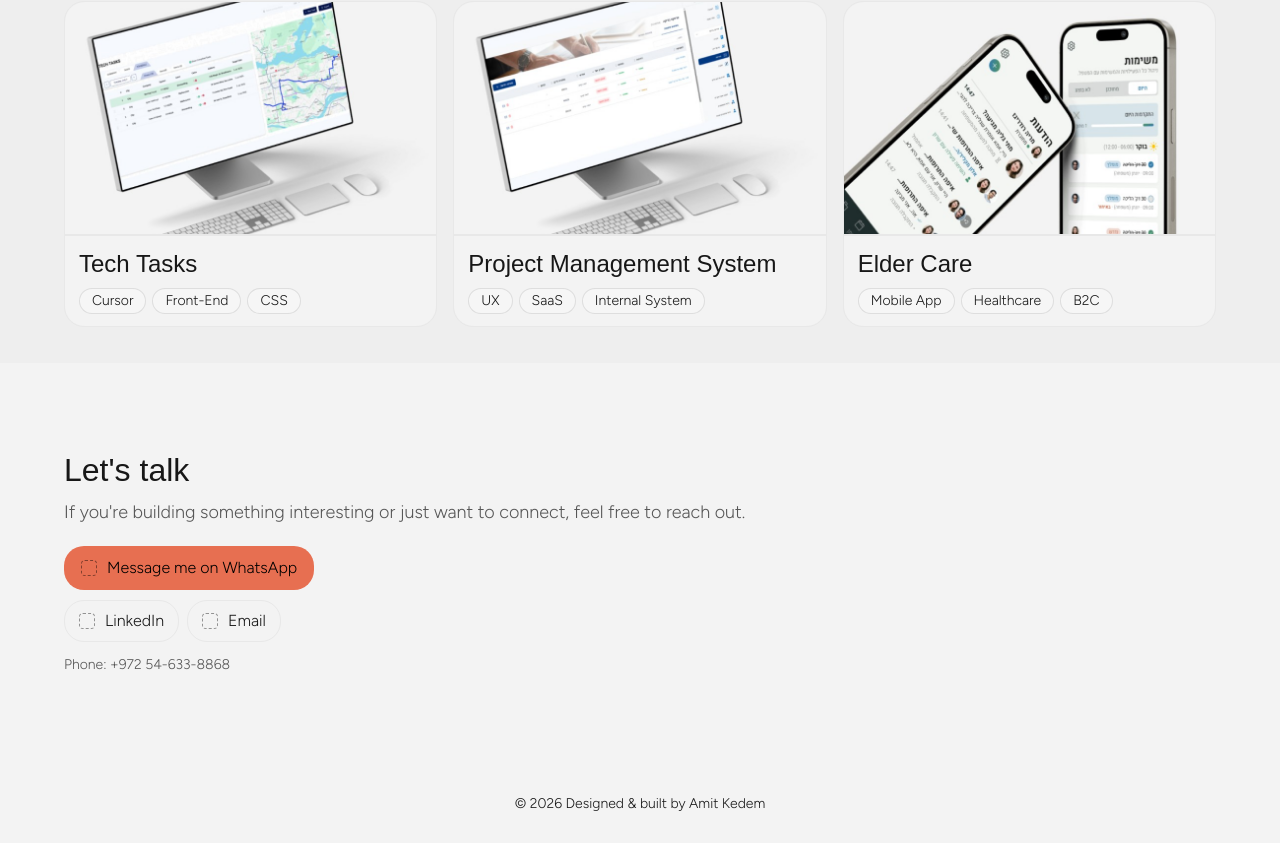
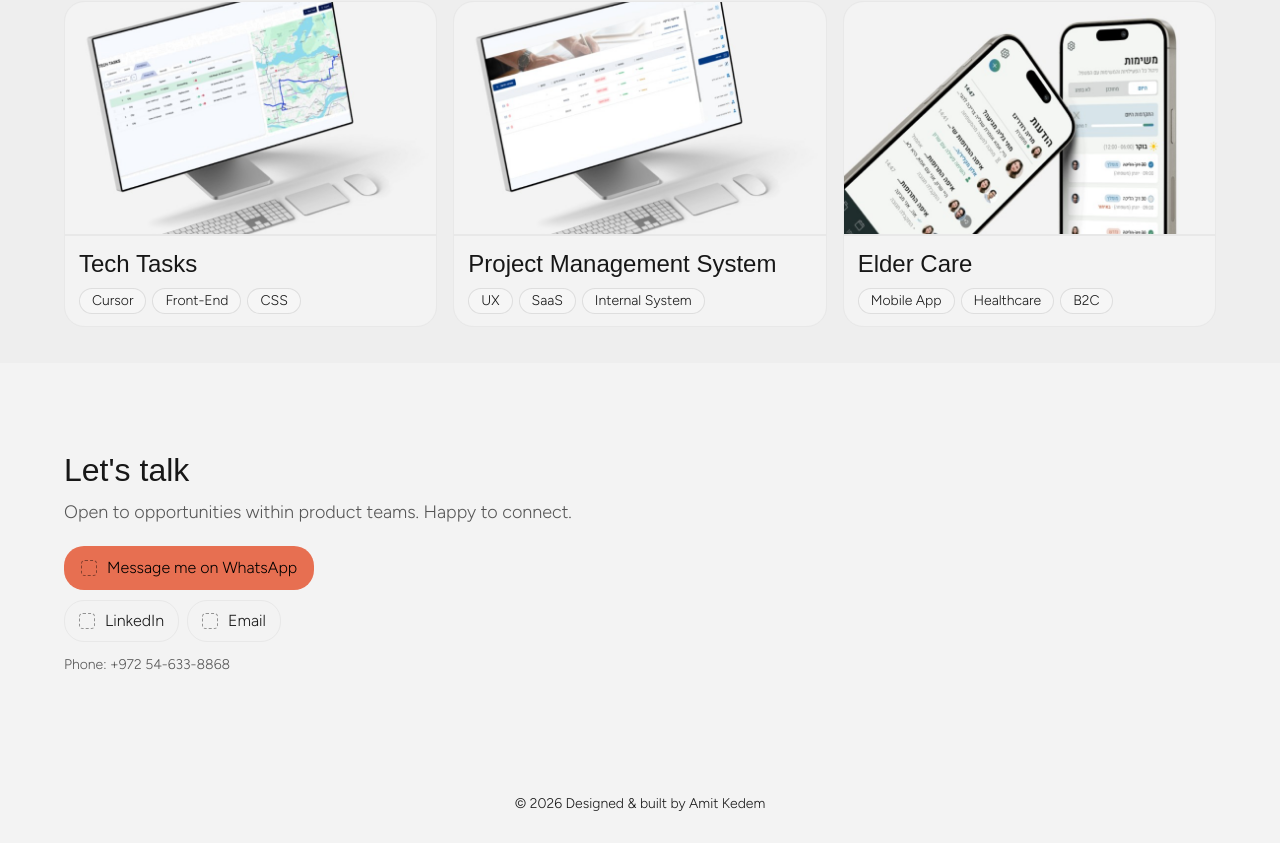
Before and after one commit to amitkedem100/portfolio, a Next.js app: page /portfolio/home in a window 1280 px wide. Shown: the part 1617-2460 px from the top of the page. Built offline with nearby package versions, Linux system fonts and the light colour scheme; a web font is replaced by a local one.

Commit message:
update missing pic

```diff
--- a/src/app/portfolio/home/components/HomeContactSection.tsx
+++ b/src/app/portfolio/home/components/HomeContactSection.tsx
@@ -14,8 +14,7 @@ export function HomeContactSection() {
           Let&apos;s talk
         </h2>
         <p className="home-contact__subtitle">
-          If you&apos;re building something interesting or just want to connect, feel free to
-          reach out.
+        Open to opportunities within product teams. Happy to connect.
         </p>
 
         <div className="home-contact__actions" aria-label="Contact actions">
```
